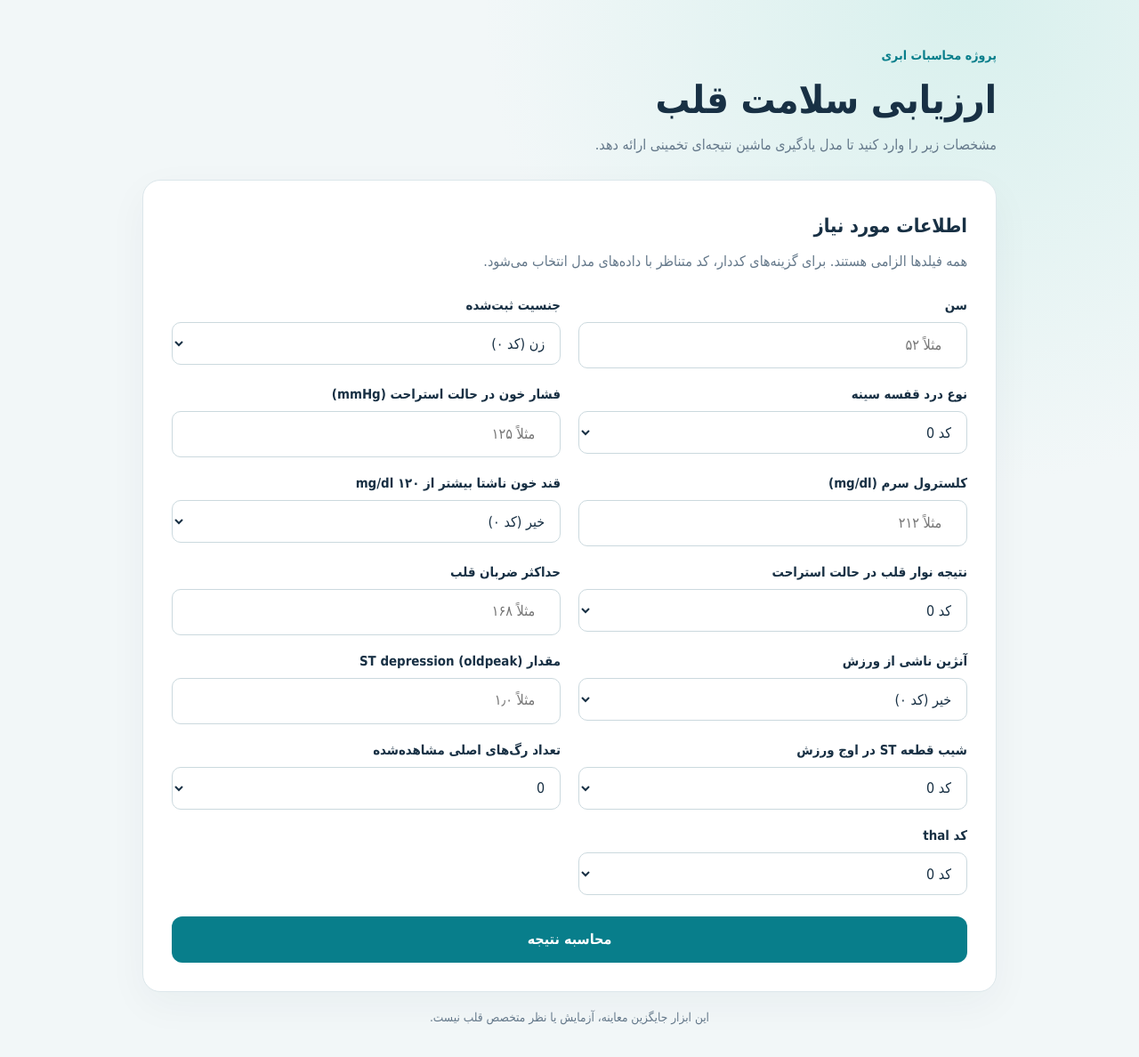
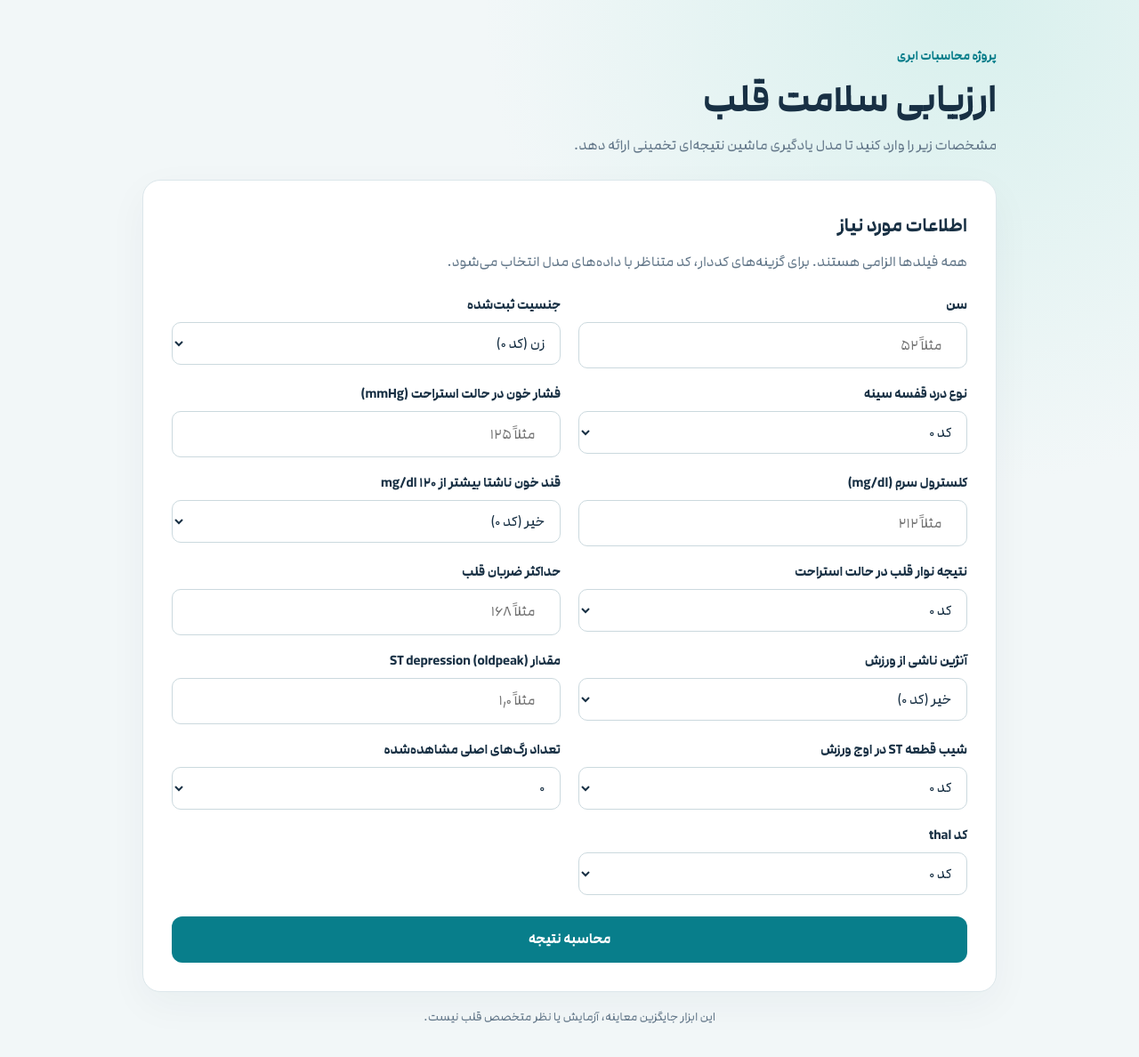
Before and after one commit to alirezan81/medical-ai-cloud, a Django app: page / in a window 1280 px wide. Shown: the whole page at 89% size. Run offline with Django 5.2, Linux system fonts and the light colour scheme.

Commit message:
Update UI styles

```diff
--- a/prediction/static/prediction/styles.css
+++ b/prediction/static/prediction/styles.css
@@ -1,3 +1,28 @@
+
+@font-face {
+    font-family: "Modam";
+    src:  url("./fonts/ModamFaNumWeb-Regular.woff2") format("woff2");
+    font-weight: normal;
+    font-style: normal;
+    font-display: swap;
+}
+
+@font-face {
+    font-family: "Modam";
+    src:  url("./fonts/ModamFaNumWeb-Medium.woff2") format("woff2");
+    font-weight: 500;
+    font-style: normal;
+    font-display: swap;
+}
+
+@font-face {
+    font-family: "Modam";
+    src:  url("./fonts/ModamFaNumWeb-Bold.woff2") format("woff2");
+    font-weight: 700;
+    font-style: normal;
+    font-display: swap;
+}
+
 :root {
   color-scheme: light;
   --ink: #183044;
@@ -15,7 +40,7 @@ body {
   margin: 0;
   background: radial-gradient(circle at 85% 0%, #d8f0ed 0, transparent 34rem), var(--canvas);
   color: var(--ink);
-  font-family: Tahoma, Arial, sans-serif;
+  font-family: Modam, sans-serif;
   line-height: 1.8;
 }
 .page-shell { width: min(100% - 2rem, 960px); margin: 0 auto; padding: 3rem 0 2rem; }
```
Also changed, not shown: prediction/static/prediction/fonts/ModamFaNumWeb-Bold.woff2 (added), prediction/static/prediction/fonts/ModamFaNumWeb-Medium.woff2 (added), prediction/static/prediction/fonts/ModamFaNumWeb-Regular.woff2 (added).
